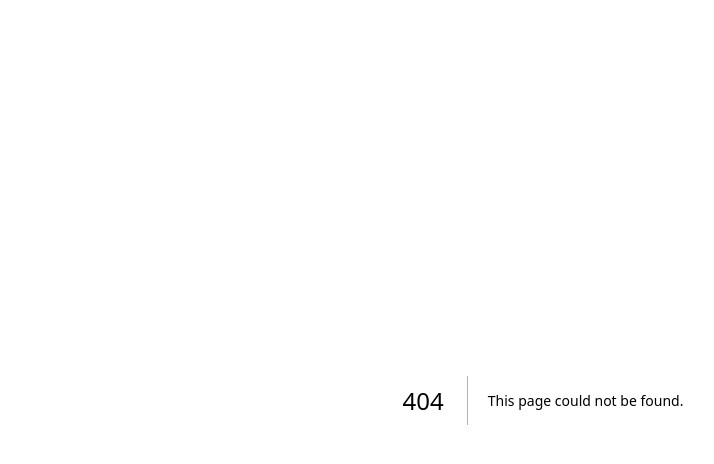
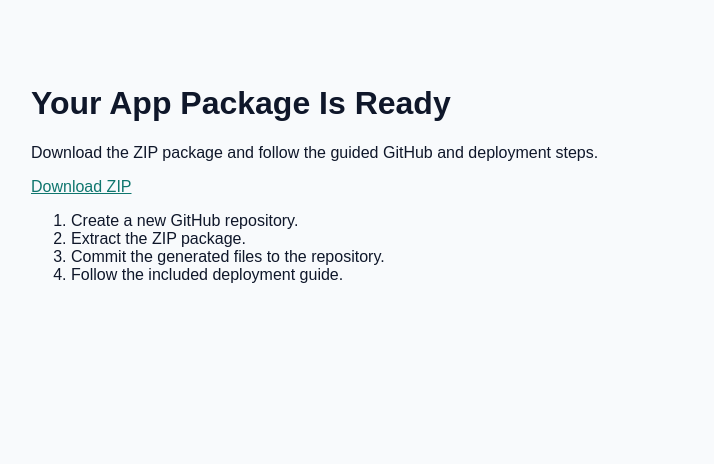
Before and after one commit to marchollins/cu-app-portal, a Next.js app: page /download/1 in a window 1280 px wide. Before the commit this address had no page. Shown: the top 464 px of the page, without its empty margins (97-811 px from the left). Built offline with nearby package versions, Linux system fonts and the light colour scheme.

Commit message:
feat: add download success page

```diff
--- /dev/null
+++ b/src/app/download/[requestId]/page.tsx
@@ -0,0 +1,27 @@
+import React from "react";
+import Link from "next/link";
+
+export default async function DownloadPage({
+  params,
+}: {
+  params: Promise<{ requestId: string }>;
+}) {
+  const { requestId } = await params;
+
+  return (
+    <main>
+      <h1>Your App Package Is Ready</h1>
+      <p>
+        Download the ZIP package and follow the guided GitHub and deployment
+        steps.
+      </p>
+      <Link href={`/api/download/${requestId}`}>Download ZIP</Link>
+      <ol>
+        <li>Create a new GitHub repository.</li>
+        <li>Extract the ZIP package.</li>
+        <li>Commit the generated files to the repository.</li>
+        <li>Follow the included deployment guide.</li>
+      </ol>
+    </main>
+  );
+}
```
Also changed, not shown: 1 other file (tests, documents, lock files or other folders).
